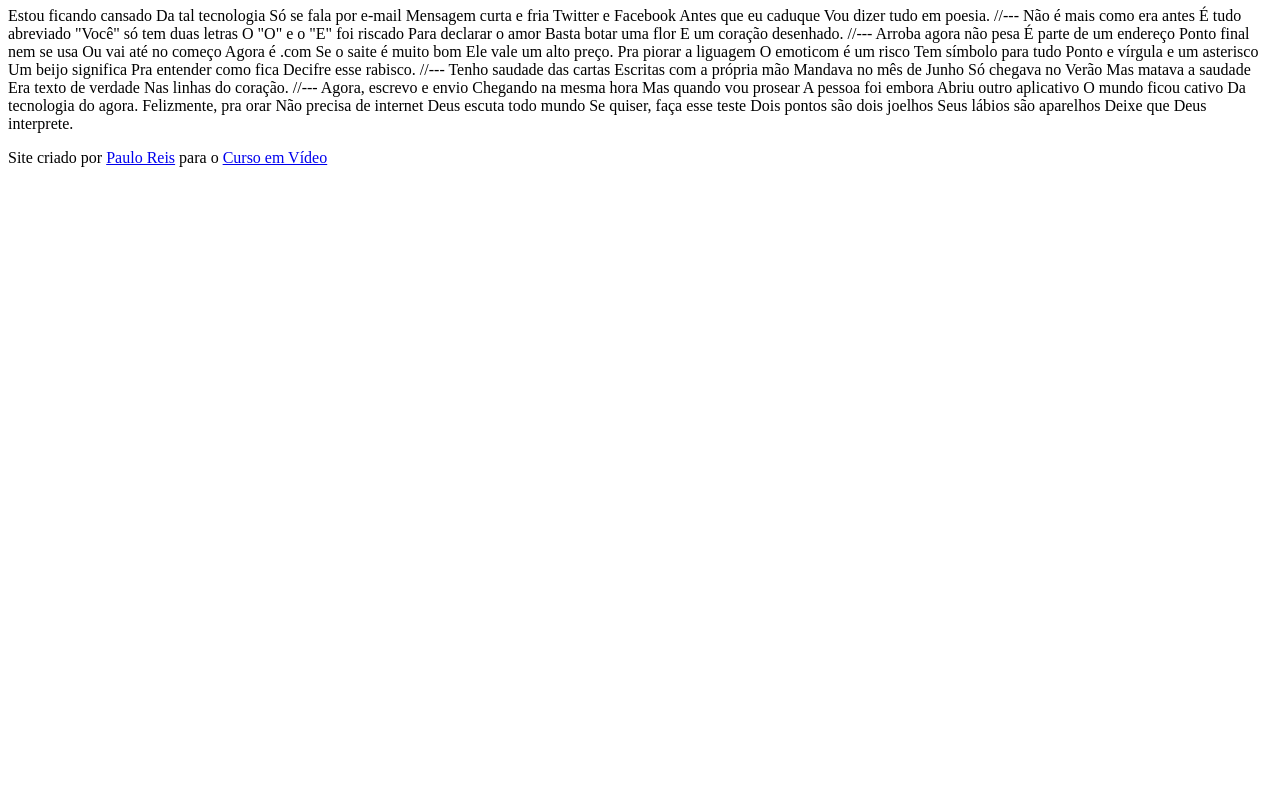
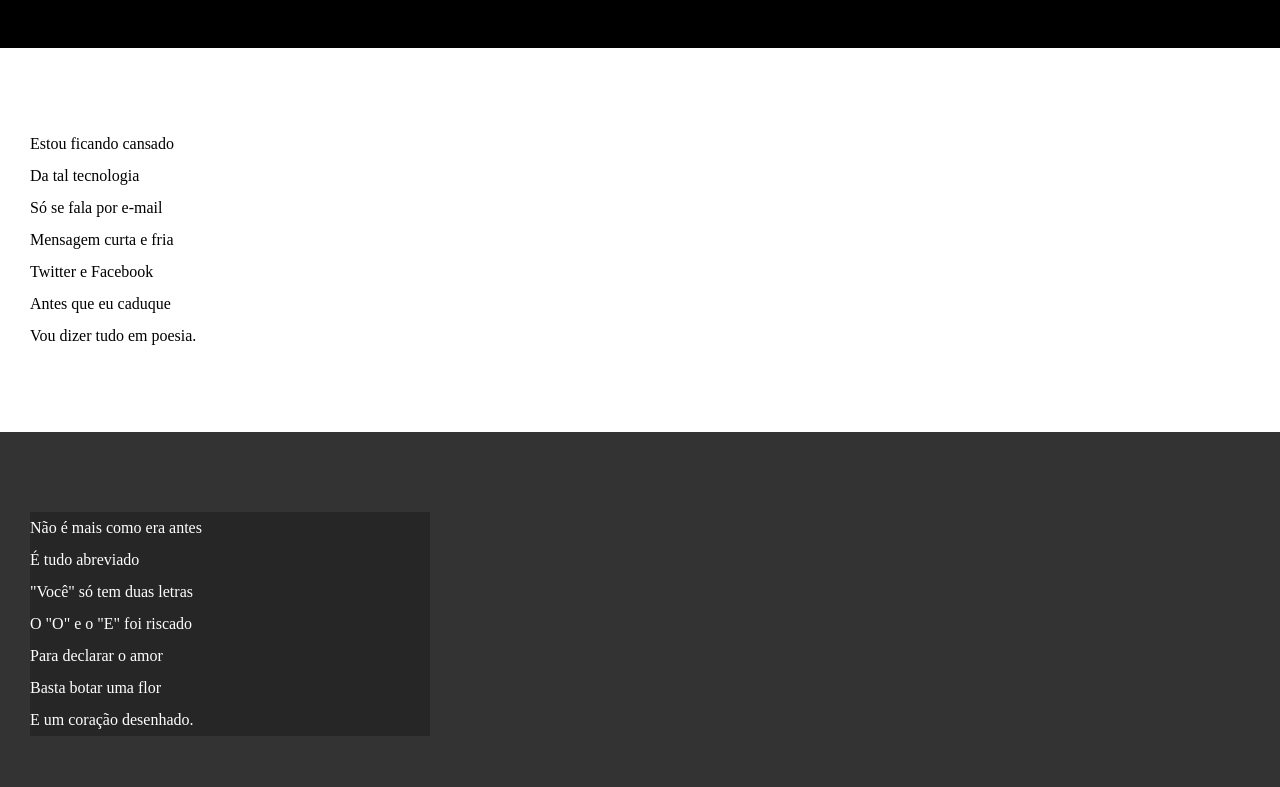
Before and after one commit to reis-dev/html-css, a plain HTML site: page desafios/modulo 3/d012/index.html in a window 1280 px wide. Shown: the part 107-894 px from the top of the page. Before the commit the page ends 800 px from the top, so only its background shows below. Drawn offline with Linux system fonts and the light colour scheme.

Commit message:
atualizei estilos dos textos e blocos

```diff
--- /dev/null
+++ b/desafios/modulo 3/d012/estilo/style.css
@@ -0,0 +1,66 @@
+@charset "UTF-8";
+
+*{
+  margin: 0px;
+  padding: 0px;
+}
+
+html, body {
+  min-height: 100vh;
+  background-color: darkgray;
+}
+
+header {
+  background-color: black;
+  color: white;
+  text-align: center;
+}
+
+header > h1 {
+  padding-top: 50px;
+  font-variant: small-caps;
+}
+
+header > p {
+  padding-bottom: 50px;
+}
+
+header a, footer a {
+  color: white;
+  text-decoration: none;
+  font-weight: bolder;
+}
+
+header a:hover, footer a:hover {
+  text-decoration: underline;
+}
+
+section {
+  padding-top: 10vh;
+  padding-bottom: 10vh;
+  line-height: 2em;
+  padding-left: 30px;
+}
+
+section.normal {
+  background-color: white;
+  color: black;
+}
+
+section.imagem {
+  background-color: rgba(51, 51, 51);
+  color: white;
+}
+
+section.imagem > p {
+  width: 400px;
+  background-color: rgba(0,0,0, 0.253);
+
+}
+
+footer {
+  background-color: black;
+  text-align: center;
+  color: white;
+  padding: 10px;
+}
--- a/desafios/modulo 3/d012/index.html
+++ b/desafios/modulo 3/d012/index.html
@@ -5,78 +5,99 @@
   <meta http-equiv="X-UA-Compatible" content="IE=edge">
   <meta name="viewport" content="width=device-width, initial-scale=1.0">
   <title>Cordel Moderno</title>
+  <link rel="stylesheet" href="estilo/style.css">
 </head>
 <body>
   <header>
     <h1>Cordel Moderno</h1>
-    <p>Por <a href="https://www.recantodasletras.com.br/poesias/3186743]" target="_blank">Milton Duarte</a></p>
+    <p>Por <a href="https://www.recantodasletras.com.br/poesias/3186743" target="_blank">Milton Duarte</a></p>
   </header>
 
-  Estou ficando cansado
-  Da tal tecnologia
-  Só se fala por e-mail
-  Mensagem curta e fria
-  Twitter e Facebook
-  Antes que eu caduque
-  Vou dizer tudo em poesia.
+  <section class="normal">
+    <p>
+      Estou ficando cansado <br>
+      Da tal tecnologia <br>
+      Só se fala por e-mail <br>
+      Mensagem curta e fria <br>
+      Twitter e Facebook <br>
+      Antes que eu caduque <br>
+      Vou dizer tudo em poesia.
+    </p>
+  </section>
 
-  //---
 
-  Não é mais como era antes
-  É tudo abreviado
-  "Você" só tem duas letras
-  O "O" e o "E" foi riscado
-  Para declarar o amor
-  Basta botar uma flor
-  E um coração desenhado.
+  <section class="imagem">
+    <p>
+      Não é mais como era antes <br>
+      É tudo abreviado <br>
+      "Você" só tem duas letras <br>
+      O "O" e o "E" foi riscado <br>
+      Para declarar o amor <br>
+      Basta botar uma flor <br>
+      E um coração desenhado.
+    </p>
+  </section>
 
-  //---
 
-  Arroba agora não pesa
-  É parte de um endereço
-  Ponto final nem se usa
-  Ou vai até no começo
-  Agora é .com
-  Se o saite é muito bom
-  Ele vale um alto preço.
 
-  Pra piorar a liguagem
-  O emoticom é um risco
-  Tem símbolo para tudo
-  Ponto e vírgula e um asterisco
-  Um beijo significa
-  Pra entender como fica
-  Decifre esse rabisco.
+  <section class="normal">
+    <p>
+      Arroba agora não pesa <br>
+      É parte de um endereço <br>
+      Ponto final nem se usa <br>
+      Ou vai até no começo <br>
+      Agora é .com <br>
+      Se o saite é muito bom <br>
+      Ele vale um alto preço. <br>
+    </p>
+    <p>
+      Pra piorar a liguagem <br>
+      O emoticom é um risco <br>
+      Tem símbolo para tudo <br>
+      Ponto e vírgula e um asterisco <br>
+      Um beijo significa <br>
+      Pra entender como fica <br>
+      Decifre esse rabisco.
+    </p>
+  </section>
 
-  //---
 
-  Tenho saudade das cartas
-  Escritas com a própria mão
-  Mandava no mês de Junho
-  Só chegava no Verão
-  Mas matava a saudade
-  Era texto de verdade
-  Nas linhas do coração.
 
-  //---
+  <section class="imagem">
+    <p>
+      Tenho saudade das cartas <br>
+      Escritas com a própria mão <br>
+      Mandava no mês de Junho <br>
+      Só chegava no Verão <br>
+      Mas matava a saudade <br>
+      Era texto de verdade <br>
+      Nas linhas do coração.
+    </p>
+  </section>
 
-  Agora, escrevo e envio
-  Chegando na mesma hora
-  Mas quando vou prosear
-  A pessoa foi embora
-  Abriu outro aplicativo
-  O mundo ficou cativo
-  Da tecnologia do agora.
+  <section class="normal">
+    <p>
+      Agora, escrevo e envio <br>
+      Chegando na mesma hora <br>
+      Mas quando vou prosear <br>
+      A pessoa foi embora <br>
+      Abriu outro aplicativo <br>
+      O mundo ficou cativo <br>
+      Da tecnologia do agora. <br>
+    </p>
+    <p>
+      Felizmente, pra orar <br>
+      Não precisa de internet <br>
+      Deus escuta todo mundo <br>
+      Se quiser, faça esse teste <br>
+      Dois pontos são dois joelhos <br>
+      Seus lábios são aparelhos <br>
+      Deixe que Deus interprete.
+    </p>
+  </section>
 
-  Felizmente, pra orar
-  Não precisa de internet
-  Deus escuta todo mundo
-  Se quiser, faça esse teste
-  Dois pontos são dois joelhos
-  Seus lábios são aparelhos
-  Deixe que Deus interprete.
 </body>
 <footer>
-  <p>Site criado por <a href="https://github.com/reis-dev" target="_blank">Paulo Reis</a> para o <a href="https://cursoemvideo.com" target="_blank">Curso em Vídeo</a></p>
+  <p>Site criado por <a href="https://github.com/reis-dev" target="_blank">Paulo Reis</a> para o <a href="https://cursoemvideo.com" target="_blank">CursoemVídeo</a></p>
 </footer>
 </html>
```
